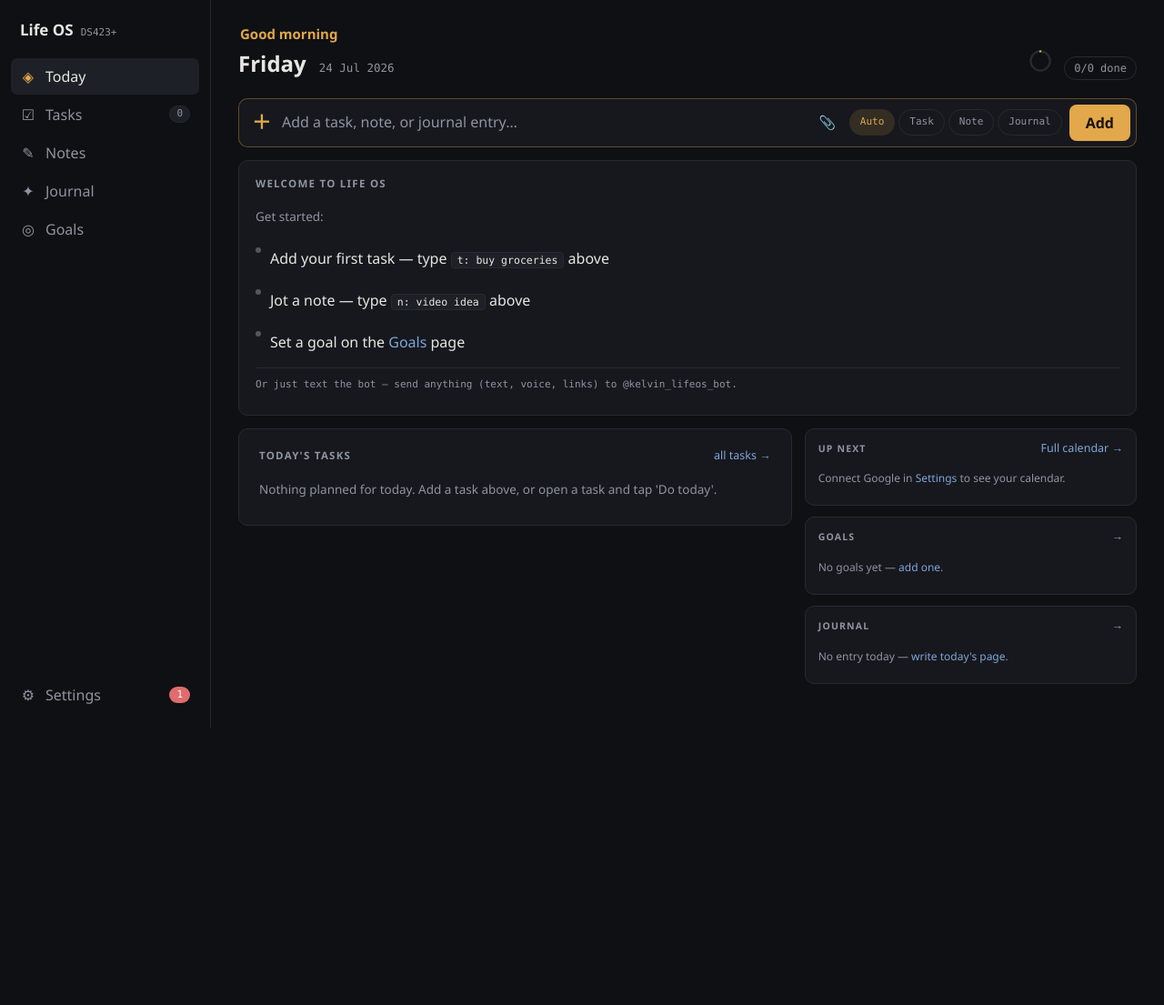
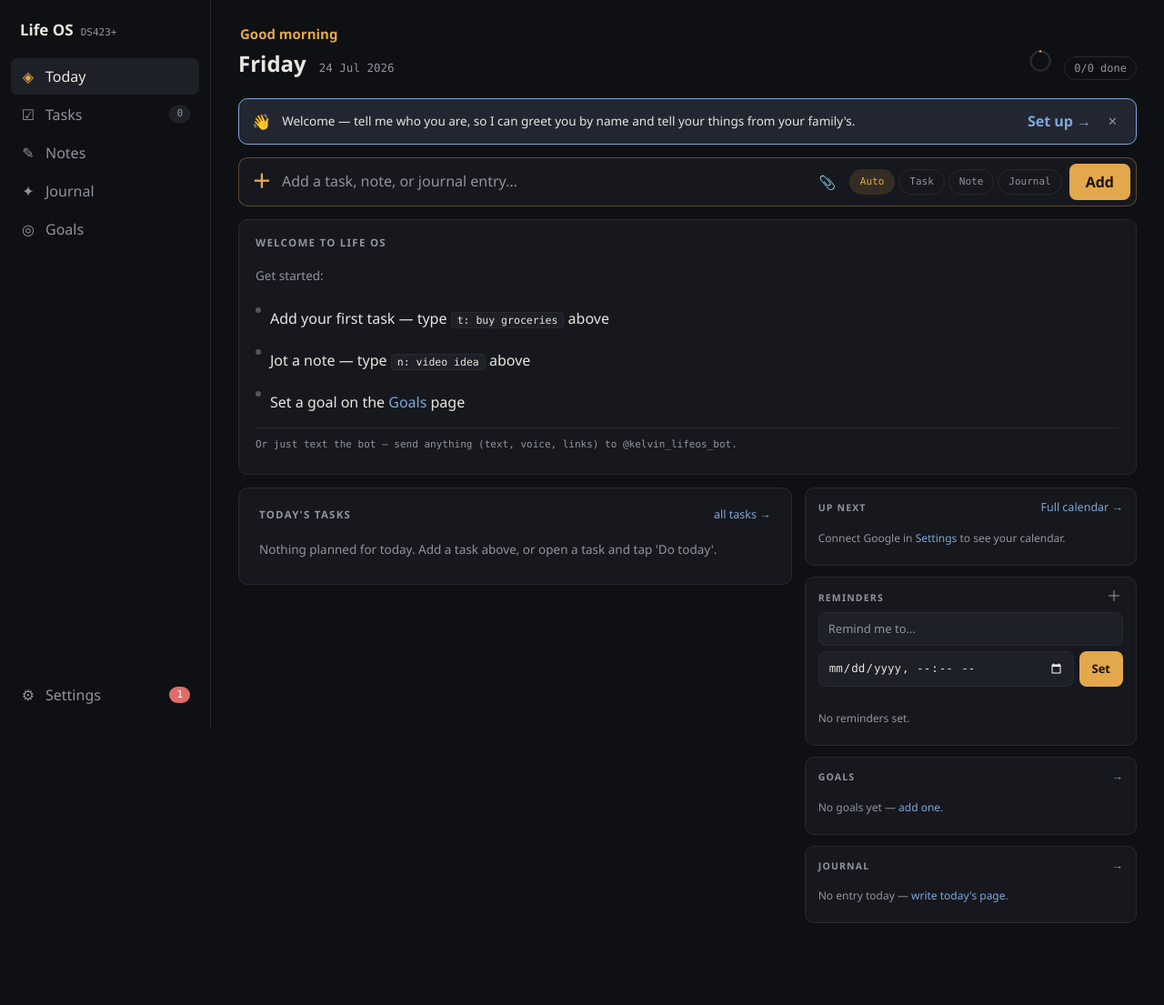
Before and after one commit to ahvin2020/life-os, a Flask app: page / in a window 1280 px wide. Shown: the whole page at 91% size. Before the commit the page ends 800 px from the top, so only its background shows below. Run offline with Flask 3, Linux system fonts and the light colour scheme; data comes from the database, SQL or seed files in the repository; data that the repository does not hold is empty; some libraries are stand-ins or nearby versions.

Commit message:
Web first-run onboarding banner on Today
When we don't know who the user is (no display name AND no profile identity) and
they haven't dismissed it, Today shows a slim, link-blue banner nudging them to
set up — the web counterpart of the bot's first-run nudge, so a web-first user
isn't left nameless. 'Set up →' goes to Settings (name field + Google connect);
✕ dismisses for good via /onboarding/dismiss. Auto-hides once a name exists.

Co-Authored-By: Claude Opus 4.8 (1M context) <noreply@anthropic.com>

```diff
--- a/routes/main.py
+++ b/routes/main.py
@@ -10,12 +10,12 @@ from datetime import datetime, timedelta, timezone
 from flask import Blueprint, render_template, render_template_string, request, jsonify, send_file, abort
 
 from core.web_core import db, today_iso
-from core.db import now_sg, get_setting
+from core.db import now_sg, get_setting, set_setting
 from domain.capture import (route_capture, convert_note_to_task, convert_task_to_note,
                      convert_note_to_journal, convert_task_to_journal)
 from domain.tasks_core import today_tasks, week_tasks, day_score, archive_old_done, task_dict
 from domain.goals_core import goal_progress
-from domain import vault_store
+from domain import vault_store, reminders
 
 bp = Blueprint("main", __name__)
 
@@ -42,6 +42,7 @@ def home():
     any_goal = conn.execute("SELECT 1 FROM goals LIMIT 1").fetchone()
     goals_list = [dict(g) for g in conn.execute(
         "SELECT id, title FROM goals WHERE archived_at IS NULL AND deleted_at IS NULL ORDER BY created").fetchall()]
+    pending_reminders = reminders.pending_reminders(conn)
     conn.close()
     first_run = not any_task and not any_goal and not vault_store.list_notes() \
         and not vault_store.list_journal_days()
@@ -59,6 +60,10 @@ def home():
     # Greeting name: the user-set display name (Settings) wins, else derive from the profile
     # identity, else nameless — nothing hardcoded, so it's right for whoever runs the app.
     owner_name = get_setting(conn2, "display_name") or vault_store.owner_display_name()
+    # Web onboarding: if we don't know who they are (no display name AND no profile identity)
+    # and they haven't dismissed it, show a one-line banner nudging them to set up — the web
+    # counterpart of the bot's first-run nudge, so a web-first user isn't left nameless.
+    show_onboarding = bool(not owner_name and not get_setting(conn2, "web_onboard_dismissed"))
     sg_mid = datetime.fromisoformat(today).replace(tzinfo=now.tzinfo)
     y_start = (sg_mid - timedelta(days=1)).astimezone(timezone.utc).strftime("%Y-%m-%dT%H:%M:%SZ")
     y_end = sg_mid.astimezone(timezone.utc).strftime("%Y-%m-%dT%H:%M:%SZ")
@@ -78,7 +83,59 @@ def home():
         # name is settings info, not something to re-read every morning
         date_str=now.strftime("%-d %b %Y"),
         tasks=tasks, week=week, score=score, goals=goals, goals_list=goals_list,
-        first_run=first_run, journal_empty=journal_empty)
+        reminders=pending_reminders,
+        first_run=first_run, journal_empty=journal_empty, show_onboarding=show_onboarding)
+
+
+@bp.route("/onboarding/dismiss", methods=["POST"])
+def onboarding_dismiss():
+    """Dismiss the Today first-run profile banner for good (a per-user settings flag)."""
+    conn = db()
+    set_setting(conn, "web_onboard_dismissed", "1")
+    conn.close()
+    return jsonify({"ok": True})
+
+
+@bp.route("/reminders", methods=["POST"])
+def reminder_add():
+    """Add a timed reminder from the dashboard (the web twin of the bot's set_reminder).
+    `at` is a local wall-clock datetime ('YYYY-MM-DDTHH:MM' from a datetime-local input)."""
+    text = (request.form.get("text") or "").strip()
+    at = (request.form.get("at") or "").strip()
+    if not text or not at:
+        return jsonify({"status": "error", "message": "need text and time"}), 400
+    conn = db()
+    try:
+        r = reminders.create_reminder(conn, text, at)
+    except ValueError:
+        conn.close()
+        return jsonify({"status": "error", "message": "couldn't read that time"}), 400
+    conn.close()
+    return jsonify({"status": "ok", **r})
+
+
+@bp.route("/reminders/<int:rid>/dismiss", methods=["POST"])
+def reminder_dismiss(rid):
+    """Cancel a pending reminder; returns its text+fire_at so the toast can undo."""
+    conn = db()
+    gone = reminders.dismiss_reminder(conn, rid)
+    conn.close()
+    if not gone:
+        return jsonify({"status": "error", "message": "not found"}), 404
+    return jsonify({"status": "ok", **gone})
+
+
+@bp.route("/reminders/restore", methods=["POST"])
+def reminder_restore():
+    """Undo a dismiss: re-insert the reminder verbatim (fire_at is UTC ISO)."""
+    text = (request.form.get("text") or "").strip()
+    fire_at = (request.form.get("fire_at") or "").strip()
+    if not text or not fire_at:
+        return jsonify({"status": "error", "message": "bad restore"}), 400
+    conn = db()
+    r = reminders.restore_reminder(conn, text, fire_at)
+    conn.close()
+    return jsonify({"status": "ok", **r})
 
 
 @bp.route("/capture", methods=["POST"])
--- a/web/static/app.css
+++ b/web/static/app.css
@@ -69,7 +69,7 @@ button:focus-visible, a:focus-visible, input:focus-visible { outline: 2px solid
    excluded (they keep accent-color styling). */
 input[type="text"], input[type="search"], input[type="number"], input[type="date"],
 input[type="time"], input[type="url"], input[type="email"], input[type="password"],
-input[type="tel"], input:not([type]), select, textarea {
+input[type="tel"], input[type="datetime-local"], input:not([type]), select, textarea {
   background: var(--surface2); border: 1px solid var(--border); border-radius: 8px;
   color: var(--text); padding: 8px 10px; min-height: 38px; color-scheme: dark;
   transition: border-color var(--dur) var(--ease), box-shadow var(--dur) var(--ease);
@@ -78,7 +78,7 @@ input::placeholder, textarea::placeholder { color: var(--muted); }
 input[type="text"]:focus, input[type="search"]:focus, input[type="number"]:focus,
 input[type="date"]:focus, input[type="time"]:focus, input[type="url"]:focus,
 input[type="email"]:focus, input[type="password"]:focus, input[type="tel"]:focus,
-input:not([type]):focus, select:focus, textarea:focus {
+input[type="datetime-local"]:focus, input:not([type]):focus, select:focus, textarea:focus {
   outline: none; border-color: rgba(var(--accent-rgb),.7); box-shadow: 0 0 0 3px var(--accent-dim);
 }
 /* selects: kill the native (often white) dropdown chrome, draw our own chevron. */
@@ -141,6 +141,25 @@ a:hover { text-decoration: underline; }
 .card.sub2 .chead h2 { font-size: 10.5px; }
 .card.sub2 .cap { padding: 5px 0; }
 .card.sub2 .uprow { padding: 2px 0; }
+/* Reminders card — pending timed pushes, addable + dismissible from Today. */
+.remcard .remadd { margin-left: auto; font-size: 16px; line-height: 1; color: var(--muted); padding: 0 2px; transition: color var(--dur-fast) var(--ease); }
+.remcard .remadd:hover, .remcard .remadd.on { color: var(--accent); }
+.remform { display: flex; flex-direction: column; gap: 6px; padding-bottom: 4px; }
+.remform input[type="text"] { min-height: 34px; font-size: 13px; }
+.remrow { display: flex; gap: 6px; }
+.remrow input[type="datetime-local"] { flex: 1 1 auto; min-height: 34px; font-size: 12.5px; font-family: var(--mono); }
+.remsave { flex: 0 0 auto; background: var(--accent); color: #1A1204; border-radius: 8px; padding: 0 14px; font-weight: 600; font-size: 13px; transition: filter var(--dur) var(--ease); }
+.remsave:hover { filter: brightness(1.08); }
+.remsave:active { transform: scale(.96); }
+.remlist { display: flex; flex-direction: column; }
+.remitem { display: flex; align-items: baseline; gap: 8px; padding: 4px 0; min-width: 0; }
+.remitem.removing { opacity: 0; transition: opacity var(--dur) var(--ease); }
+.remitem .rt { flex: 1 1 auto; min-width: 0; overflow: hidden; text-overflow: ellipsis; white-space: nowrap; }
+.remitem .rwhen { flex: 0 0 auto; font-family: var(--mono); font-size: 11.5px; color: var(--accent); }
+.remitem .remx { flex: 0 0 auto; color: var(--muted); font-size: 12px; padding: 0 2px; opacity: 0; transition: opacity var(--dur-fast) var(--ease), color var(--dur-fast) var(--ease); }
+.remitem:hover .remx, .remitem:focus-within .remx { opacity: 1; }
+.remitem .remx:hover { color: var(--bad); }
+@media (hover: none) { .remitem .remx { opacity: 1; } }
 .card { background: var(--surface); border: 1px solid var(--border); border-radius: 10px; padding: 16px 18px; display: flex; flex-direction: column; gap: 10px; min-width: 0; }
 .card.wide { grid-column: 1 / -1; }
 .chead { display: flex; align-items: baseline; gap: 10px; }
@@ -556,6 +575,15 @@ input[type="time"], input[type="date"] { color-scheme: dark; }
 @media (max-width: 620px) { .setrow { flex-wrap: wrap; gap: 8px; } .sctrls { width: 100%; justify-content: flex-end; } }
 
 /* ---------- quick capture + today grid ---------- */
+/* first-run profile banner (web counterpart of the bot's onboarding nudge). Link-blue, not
+   amber — it's a welcome, not a needs-attention alert. Dismissible; hides once a name is set. */
+.onboard { display: flex; align-items: center; gap: 12px; margin-bottom: 14px; padding: 11px 14px; border: 1px solid var(--link); border-radius: 10px; background: color-mix(in srgb, var(--surface) 90%, var(--link) 10%); }
+.onboard-i { font-size: 17px; flex: 0 0 auto; }
+.onboard-t { flex: 1; font-size: 13.5px; color: var(--text); line-height: 1.5; }
+.onboard-go { color: var(--link); font-weight: 600; white-space: nowrap; }
+.onboard-x { flex: 0 0 auto; background: none; border: none; color: var(--muted); cursor: pointer; font-size: 13px; padding: 4px 6px; border-radius: 6px; }
+.onboard-x:hover { color: var(--text); background: var(--surface2); }
+@media (max-width: 560px) { .onboard { flex-wrap: wrap; } .onboard-t { flex: 1 1 100%; order: 2; } }
 .qcap { display: flex; align-items: center; gap: 8px; margin-bottom: 14px; background: var(--surface); border: 1px solid rgba(var(--accent-rgb),.35); border-radius: 10px; padding: 6px 6px 6px 14px; transition: border-color var(--dur) var(--ease), box-shadow var(--dur) var(--ease), background-color var(--dur) var(--ease); }
 .qcap:focus-within { border-color: rgba(var(--accent-rgb),.7); box-shadow: 0 0 0 3px var(--accent-dim); }
 /* file drag-over: brighter border + a blue tint + a soft glow ring, tweened in. WHERE it
--- a/web/static/feed.js
+++ b/web/static/feed.js
@@ -92,6 +92,17 @@
     // textarea, so multi-line captures (a note with line breaks) work like Todoist/Notion.
     qin.addEventListener("keydown", function (e) {
       if (e.key === "Enter" && !e.shiftKey) { e.preventDefault(); add(); }
+    });
+  })();
+
+  // ---- first-run onboarding banner: dismiss for good ---------------------------
+  (function () {
+    var x = document.getElementById("onboardx");
+    if (!x) return;
+    x.addEventListener("click", function () {
+      var el = document.getElementById("onboard");
+      if (el) el.remove();
+      post("/onboarding/dismiss", {});
     });
   })();
 
@@ -824,4 +835,90 @@
       });
     });
   });
+
+  // ---- reminders card: add + dismiss timed pushes -----------------------------
+  (function () {
+    var card = document.getElementById("remcard");
+    if (!card) return;
+    var form = document.getElementById("remform");
+    var list = document.getElementById("remlist");
+    var empty = card.querySelector(".remempty");
+    var tin = document.getElementById("rem-text");
+    var atin = document.getElementById("rem-at");
+
+    function pad(n) { return (n < 10 ? "0" : "") + n; }
+    function localDefault() {
+      // Default to the next round hour, ≥30 min out — the common "later today" case.
+      var d = new Date(Date.now() + 30 * 60000);
+      d.setMinutes(0, 0, 0); d.setHours(d.getHours() + 1);
+      return d.getFullYear() + "-" + pad(d.getMonth() + 1) + "-" + pad(d.getDate()) +
+        "T" + pad(d.getHours()) + ":" + pad(d.getMinutes());
+    }
+    function syncEmpty() {
+      if (empty) empty.hidden = !!list.querySelector(".remitem");
+    }
+    function makeItem(r) {
+      var el = document.createElement("div");
+      el.className = "remitem";
+      el.dataset.id = r.id; el.dataset.text = r.text; el.dataset.fire = r.fire_at;
+      var rt = document.createElement("span"); rt.className = "rt"; rt.textContent = r.text;
+      var wt = document.createElement("time"); wt.className = "rwhen"; wt.textContent = r.label;
+      var x = document.createElement("button");
+      x.className = "remx"; x.type = "button"; x.textContent = "✕";
+      x.setAttribute("aria-label", "Cancel reminder");
+      el.appendChild(rt); el.appendChild(wt); el.appendChild(x);
+      return el;
+    }
+    function insertSorted(el) {
+      // List is soonest-first; fire_at is UTC ISO, so lexical compare = chronological.
+      var fire = el.dataset.fire, before = null;
+      list.querySelectorAll(".remitem").forEach(function (it) {
+        if (!before && it.dataset.fire > fire) before = it;
+      });
+      list.insertBefore(el, before);
+    }
+
+    var addBtn = document.getElementById("remadd");
+    if (addBtn) addBtn.addEventListener("click", function () {
+      form.hidden = !form.hidden;
+      addBtn.classList.toggle("on", !form.hidden);
+      if (!form.hidden) { if (!atin.value) atin.value = localDefault(); tin.focus(); }
+    });
+
+    var saving = false;
+    function save() {
+      var text = (tin.value || "").trim(), at = atin.value;
+      if (!text || !at) { toast("Need a reminder and a time"); return; }
+      if (saving) return; saving = true;
+      post("/reminders", { text: text, at: at }).then(function (res) {
+        saving = false;
+        if (!res.ok) { toast(res.data.message || "Could not set reminder"); return; }
+        insertSorted(makeItem(res.data));
+        syncEmpty();
+        tin.value = ""; atin.value = ""; form.hidden = true;
+        if (addBtn) addBtn.classList.remove("on");
+        toast("Reminder set — " + res.data.label);
+      }).catch(function () { saving = false; toast("Could not set reminder"); });
+    }
+    var saveBtn = document.getElementById("remsave");
+    if (saveBtn) saveBtn.addEventListener("click", save);
+    if (tin) tin.addEventListener("keydown", function (e) {
+      if (e.key === "Enter") { e.preventDefault(); save(); }
+    });
+
+    list.addEventListener("click", function (e) {
+      var x = e.target.closest(".remx");
+      if (!x) return;
+      var item = x.closest(".remitem");
+      post("/reminders/" + item.dataset.id + "/dismiss").then(function (res) {
+        if (!res.ok) { toast("Could not cancel"); return; }
+        removeWithUndo(item, {
+          msg: "Reminder cancelled",
+          restore: "/reminders/restore",
+          restoreData: { text: res.data.text, fire_at: res.data.fire_at },
+          after: syncEmpty,
+        });
+      });
+    });
+  })();
 })();
--- a/web/templates/today.html
+++ b/web/templates/today.html
@@ -10,6 +10,15 @@
   {# neutral chip — the day score is status, not needs-attention (amber is reserved) #}
   <span class="chip">{{ score.done }}/{{ score.total }} done</span>
 </div>
+
+{% if show_onboarding %}
+<div class="onboard" id="onboard">
+  <span class="onboard-i" aria-hidden="true">👋</span>
+  <span class="onboard-t">Welcome — tell me who you are, so I can greet you by name and tell your things from your family's.</span>
+  <a class="onboard-go" href="/settings">Set up →</a>
+  <button class="onboard-x" id="onboardx" type="button" aria-label="Dismiss">✕</button>
+</div>
+{% endif %}
 
 <div class="qcap">
   <span class="qplus">＋</span>
@@ -84,6 +93,27 @@
       <div class="agbody" id="agbody"><div class="empty">Loading…</div></div>
     </div>
 
+    <div class="card sub2 remcard" id="remcard">
+      <div class="chead"><h2>Reminders</h2><button class="remadd" id="remadd" type="button" aria-label="Add reminder">＋</button></div>
+      <form class="remform" id="remform" hidden>
+        <input type="text" id="rem-text" placeholder="Remind me to…" maxlength="200" autocomplete="off">
+        <div class="remrow">
+          <input type="datetime-local" id="rem-at">
+          <button class="remsave" id="remsave" type="button">Set</button>
+        </div>
+      </form>
+      <div class="remlist" id="remlist">
+        {% for r in reminders %}
+        <div class="remitem" data-id="{{ r.id }}" data-text="{{ r.text }}" data-fire="{{ r.fire_at }}">
+          <span class="rt">{{ r.text }}</span>
+          <time class="rwhen">{{ r.label }}</time>
+          <button class="remx" type="button" aria-label="Cancel reminder">✕</button>
+        </div>
+        {% endfor %}
+      </div>
+      <div class="empty remempty"{% if reminders %} hidden{% endif %}>No reminders set.</div>
+    </div>
+
     <div class="card sub2">
       <div class="chead"><h2>Goals</h2><a href="/goals">→</a></div>
       {% if goals %}
```
Also changed, not shown: ai/router.py (+4 -12 lines), domain/reminders.py (added, +72 -0 lines), tests/test_profile_loop.py (+14 -0 lines), $SP/banner.png (added).
